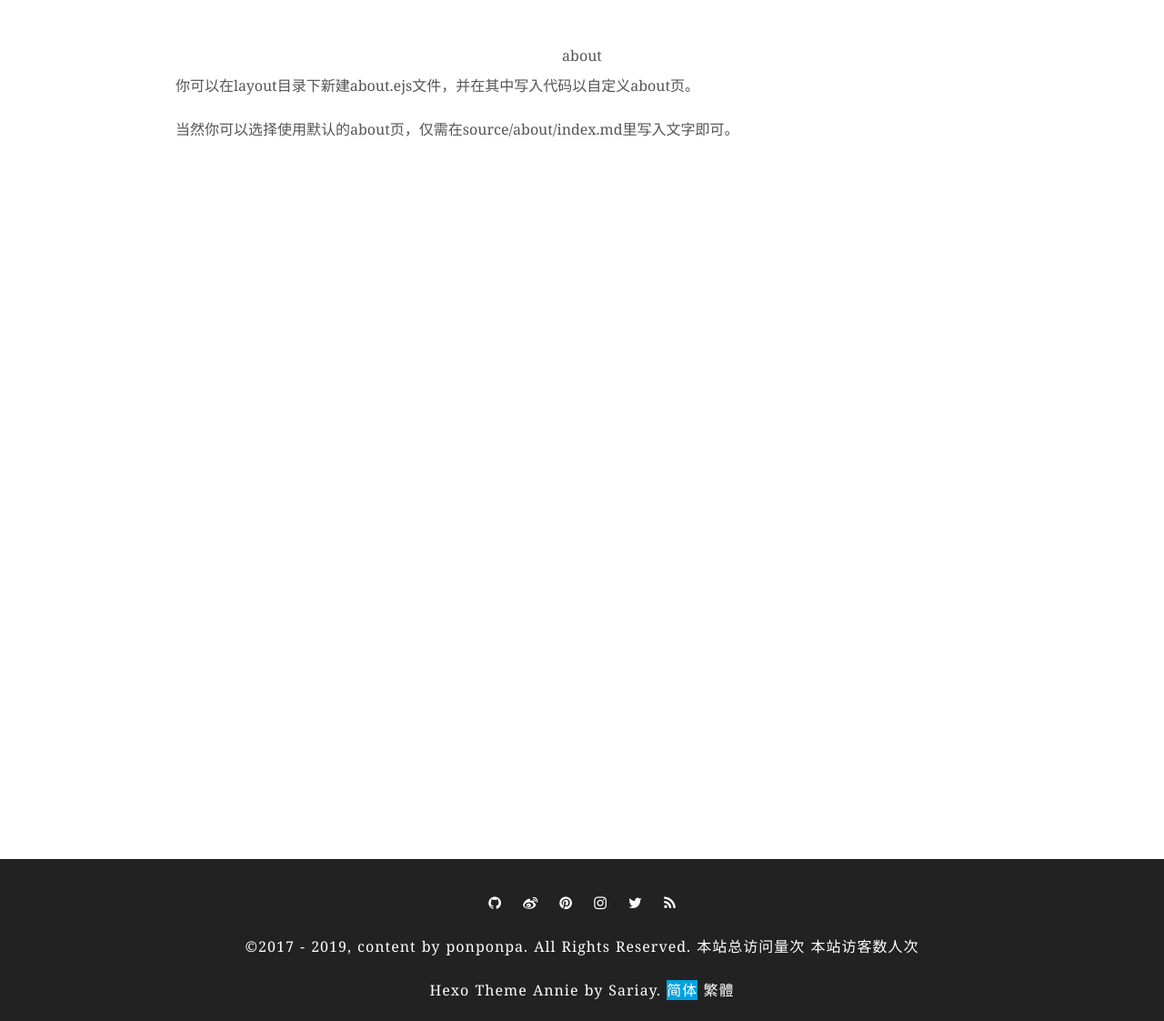
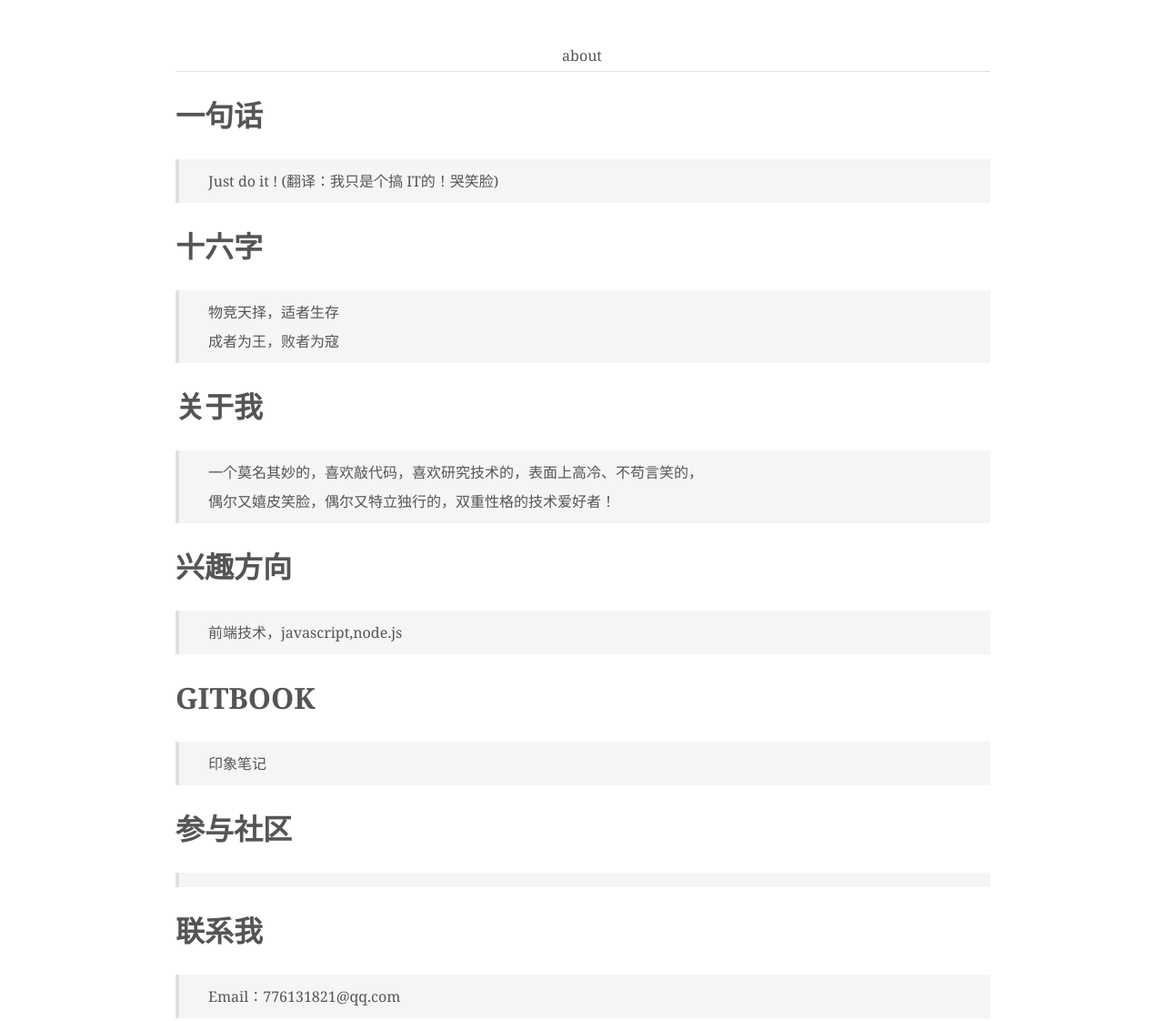
Before and after one commit to ponponpa/ponponpa.github.io, a plain HTML site: page about/index.html in a window 1280 px wide. Shown: the part 820-1942 px from the top of the page at 91% size. Drawn offline with Linux system fonts and the light colour scheme; some packages are replaced by stand-ins of ours; no server answers; a script that the page names is missing.

Commit message:
Site updated: 2019-09-07 11:25:01

```diff
--- a/about/index.html
+++ b/about/index.html
@@ -276,8 +276,27 @@
 
 
 			<div class="about">
-				<p>你可以在layout目录下新建about.ejs文件，并在其中写入代码以自定义about页。</p>
-<p>当然你可以选择使用默认的about页，仅需在source/about/index.md里写入文字即可。</p>
+				<hr>
+<h1 id="一句话"><a href="#一句话" class="headerlink" title="一句话"></a>一句话</h1><blockquote>
+<p>Just do it ! (翻译：我只是个搞 IT的！哭笑脸)</p>
+</blockquote>
+<h1 id="十六字"><a href="#十六字" class="headerlink" title="十六字"></a>十六字</h1><blockquote>
+<p>物竞天择，适者生存<br>成者为王，败者为寇</p>
+</blockquote>
+<h1 id="关于我"><a href="#关于我" class="headerlink" title="关于我"></a>关于我</h1><blockquote>
+<p>一个莫名其妙的，喜欢敲代码，喜欢研究技术的，表面上高冷、不苟言笑的，<br>偶尔又嬉皮笑脸，偶尔又特立独行的，双重性格的技术爱好者！</p>
+</blockquote>
+<h1 id="兴趣方向"><a href="#兴趣方向" class="headerlink" title="兴趣方向"></a>兴趣方向</h1><blockquote>
+<p>前端技术，javascript,node.js</p>
+</blockquote>
+<h1 id="GitBook"><a href="#GitBook" class="headerlink" title="GitBook"></a>GitBook</h1><blockquote>
+<p><a href>印象笔记</a></p>
+</blockquote>
+<h1 id="参与社区"><a href="#参与社区" class="headerlink" title="参与社区"></a>参与社区</h1><blockquote>
+</blockquote>
+<h1 id="联系我"><a href="#联系我" class="headerlink" title="联系我"></a>联系我</h1><blockquote>
+<p>Email：<a href="mailto:776131821@qq.com" target="_blank" rel="noopener">776131821@qq.com</a></p>
+</blockquote>
 
 			</div>
 
```
Also changed, not shown: searchVersion.txt, 1 other file.
